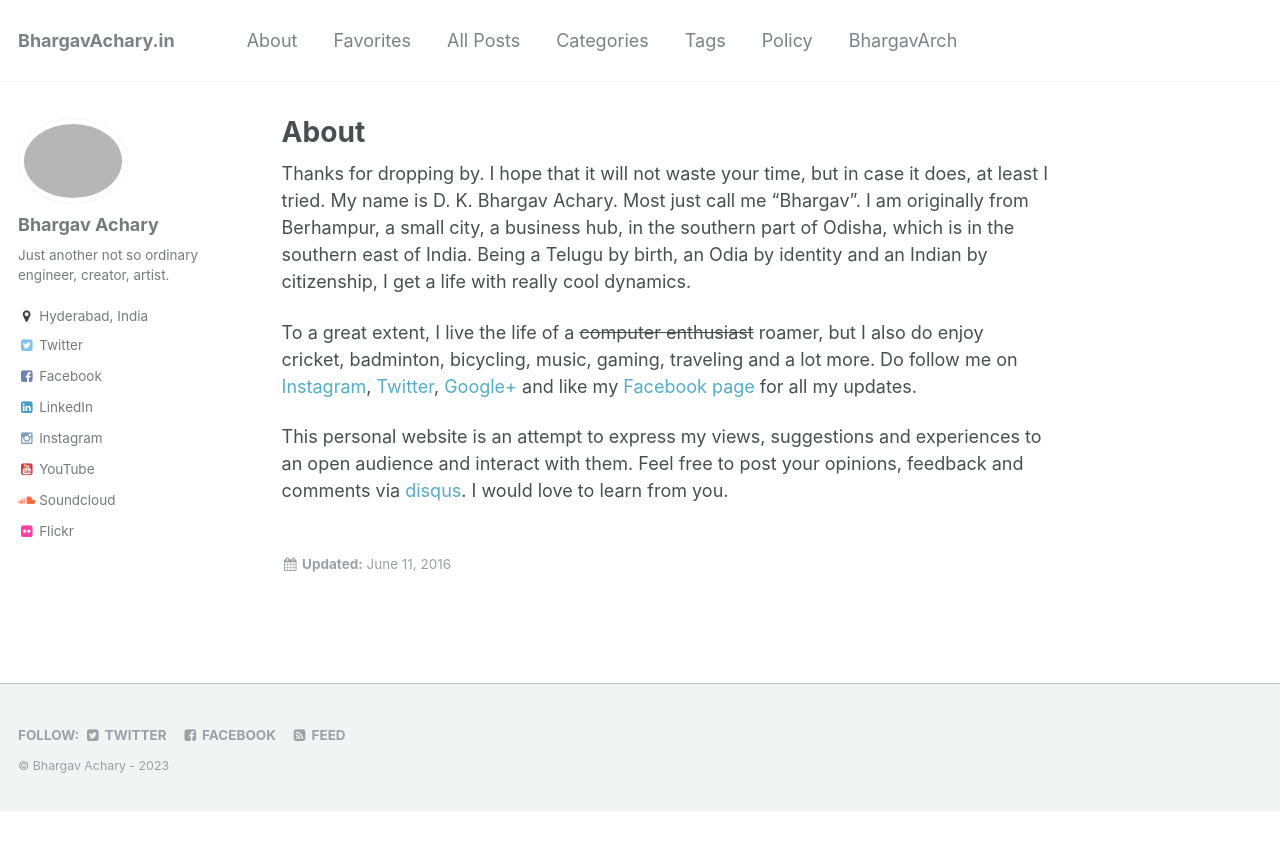
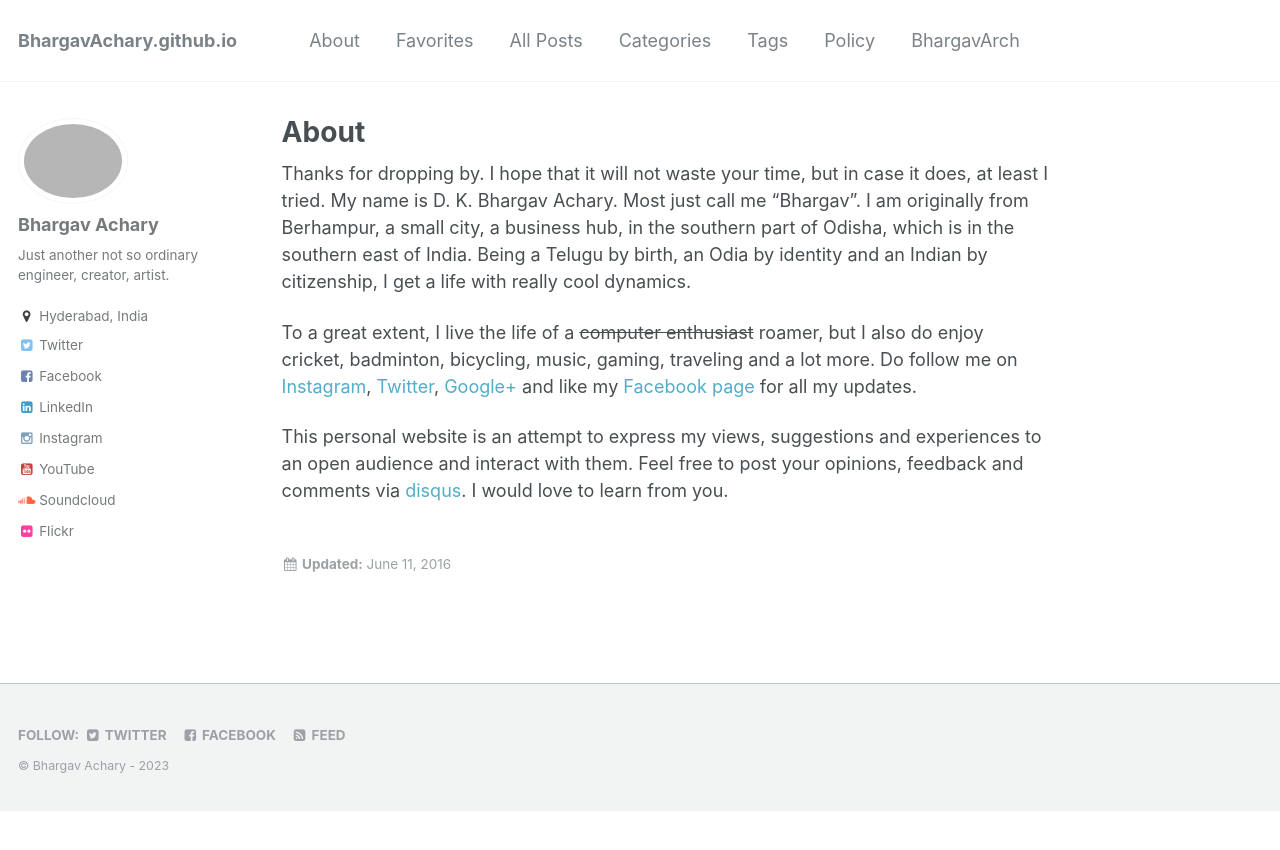
Before and after one commit to bhargavachary/bhargavachary.github.io, a Jekyll site: the page built from _pages/about.md, in a window 1280 px wide. Shown: the top 850 px of the page. Built offline with Jekyll 4.4.1, drawn with Linux system fonts in a browser that asks for light colours.

Commit message:
replaced old domain name

```diff
--- a/CNAME
+++ b/CNAME
@@ -1 +1 @@
-http://bhargavachary.in
+http://BhargavAchary.github.io
--- a/_config.yml
+++ b/_config.yml
@@ -1,11 +1,11 @@
 
 # Site Settings
 locale                   : "en-US"
-title                    : "BhargavAchary.in"
+title                    : "BhargavAchary.github.io"
 title_separator          : "-"
 name                     : &name "Bhargav Achary"
 description              : &description "The personal website and blog of Bhargav Achary."
-url                      : http://bhargavachary.in # the base hostname & protocol for your site.
+url                      : http://BhargavAchary.github.io # the base hostname & protocol for your site.
 baseurl                  : "" # the subpath of your site, e.g. "/blog"
 gh_repo                  :
 teaser                   : # filename of teaser fallback teaser image placed in /images/, .e.g. "500x300.png"
@@ -26,7 +26,7 @@
 twitter:
   username               : &twitter "bhargav_achary"
 facebook:
-  username               : &facebook "bhargavachary.in"
+  username               : &facebook "BhargavAchary.github.io"
   app_id                 :
   publisher              :
 og_image                 : "site-logo.png" # Open Graph/Twitter default site image
@@ -37,7 +37,7 @@
   name                   : # If the user or organization name differs from the site's name
   links: # An array of links to social media profiles
     - "https://twitter.com/bhargav_achary"
-    - "https://facebook.com/bhargavachary.in"
+    - "https://facebook.com/BhargavAchary.github.io"
 
 # Analytics
 # false (default), "google", "google-universal", "custom"
--- a/_pages/about.md
+++ b/_pages/about.md
@@ -9,6 +9,6 @@
 
 Thanks for dropping by. I hope that it will not waste your time, but in case it does, at least I tried. My name is D. K. Bhargav Achary. Most just call me "Bhargav". I am originally from Berhampur, a small city, a business hub, in the southern part of Odisha, which is in the southern east of India. Being a Telugu by birth, an Odia by identity and an Indian by citizenship, I get a life with really cool dynamics.
 
-To a great extent, I live the life of a <strike>computer enthusiast</strike> roamer, but I also do enjoy cricket, badminton, bicycling, music, gaming, traveling and a lot more. Do follow me on <a href="https://instagram.com/bhargav_achary/" target="_blank">Instagram</a>, <a href="https://twitter.com/bhargav_achary/" target="_blank">Twitter</a>, <a href="https://plus.google.com/+BhargavAchary" target="_blank">Google+</a> and like my <a href="https://facebook.com/bhargavachary.in" target="_blank">Facebook page</a> for all my updates.
+To a great extent, I live the life of a <strike>computer enthusiast</strike> roamer, but I also do enjoy cricket, badminton, bicycling, music, gaming, traveling and a lot more. Do follow me on <a href="https://instagram.com/bhargav_achary/" target="_blank">Instagram</a>, <a href="https://twitter.com/bhargav_achary/" target="_blank">Twitter</a>, <a href="https://plus.google.com/+BhargavAchary" target="_blank">Google+</a> and like my <a href="https://facebook.com/BhargavAchary.github.io" target="_blank">Facebook page</a> for all my updates.
 
 This personal website is an attempt to express my views, suggestions and experiences to an open audience and interact with them. Feel free to post your opinions, feedback and comments via <a href="https://disqus.com/home/forums/bhargavacharyin/" target="_blank">disqus</a>. I would love to learn from you.
```
Also changed, not shown: _posts/2018-12-08-first-year-of-phd-mtech-iit.md (+1 -1 lines).
